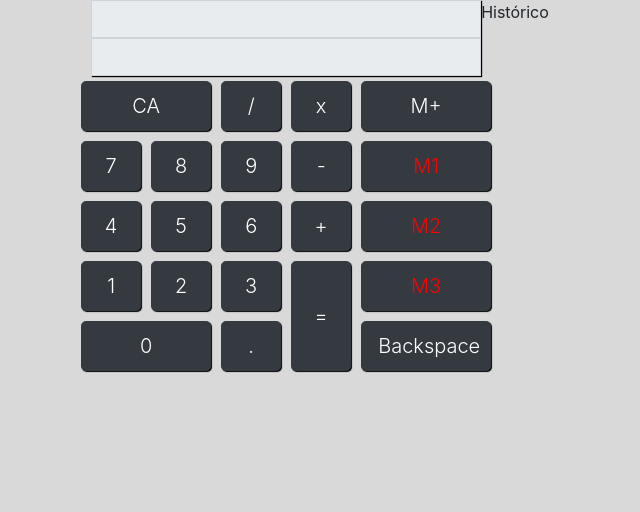
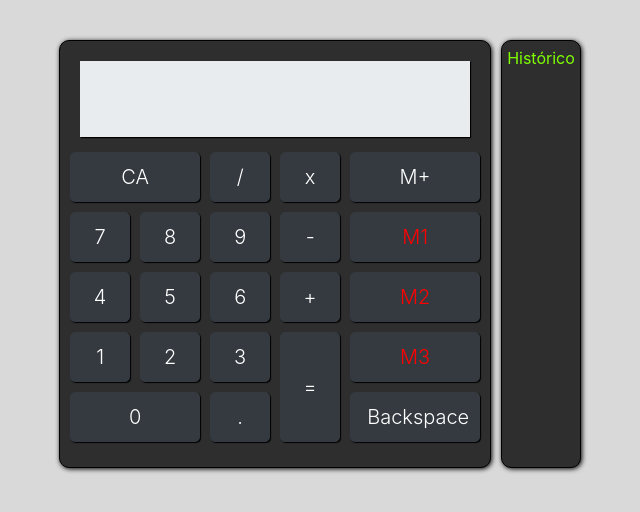
Before and after one commit to paulovitorguedes/Calculator, a plain HTML site: page index.html in a window 1280 px wide. Shown: the whole page, without its empty margins (320-960 px from the left). Drawn offline with nearby package versions, Linux system fonts and the light colour scheme.

Commit message:
Alter style.css
ajuste do css para display e container histórico

```diff
--- a/_css/style.css
+++ b/_css/style.css
@@ -2,7 +2,7 @@ body, .displayInputs{
     background: #D9D9D9;
 }
 
-.calculadora {
+.calculator {
     margin-top: 40px;
     border: solid 1px #000;
     padding: 20px;
@@ -11,7 +11,7 @@ body, .displayInputs{
     box-shadow: 1px 1px 5px #000;
 }
 
-.historico {
+.cotaianerHistoric {
     margin-top: 40px;
     border: solid 1px #000;
     padding: 5px;
@@ -19,6 +19,7 @@ body, .displayInputs{
     border-radius: 10px;
     box-shadow: 1px 1px 5px #000;
     margin-left: 10px;
+    color: chartreuse
     /* display: none; */
 }
 
@@ -62,10 +63,10 @@ body, .displayInputs{
     border-radius: 0;
 }
 
-#dis-aux, #dis-visor {
+#displayAux, #display {
     border: 0px;
 }
 
-#dis-visor {
+#display {
     margin-bottom: 10px;
 }
```
